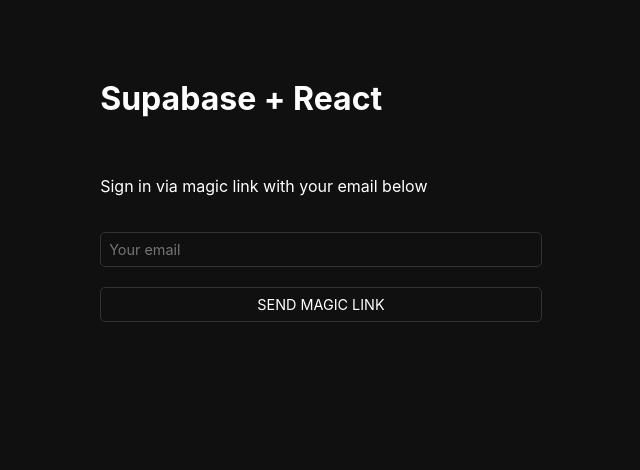
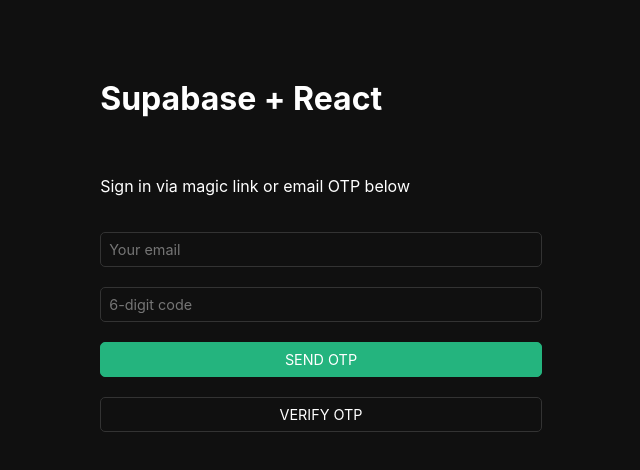
Before and after one commit to chrismutua/supabase-cmutua-demo-user-management-react, a React (Vite) app in the folder supabase-react/: page / in a window 1280 px wide. Shown: the top 470 px of the page, without its empty margins (319-959 px from the left). Built offline with nearby package versions, Linux system fonts and the light colour scheme; no server answers.

Commit message:
feat(auth): add email OTP sign-in (#9)

```diff
--- a/supabase-react/src/Auth.jsx
+++ b/supabase-react/src/Auth.jsx
@@ -4,17 +4,30 @@ import { supabase } from './supabaseClient'
 export default function Auth() {
   const [loading, setLoading] = useState(false)
   const [email, setEmail] = useState('')
+  const [code, setCode] = useState('')
 
-  const handleLogin = async (event) => {
-    event.preventDefault()
-
+  const handleSendOtp = async () => {
     setLoading(true)
     const { error } = await supabase.auth.signInWithOtp({ email })
 
     if (error) {
       alert(error.error_description || error.message)
     } else {
-      alert('Check your email for the login link!')
+      alert('Check your email for the magic link or 6-digit code!')
+    }
+    setLoading(false)
+  }
+
+  const handleVerifyOtp = async () => {
+    setLoading(true)
+    const { error } = await supabase.auth.verifyOtp({
+      email,
+      token: code,
+      type: 'email',
+    })
+
+    if (error) {
+      alert(error.error_description || error.message)
     }
     setLoading(false)
   }
@@ -23,8 +36,8 @@ export default function Auth() {
     <div className="row flex flex-center">
       <div className="col-6 form-widget">
         <h1 className="header">Supabase + React</h1>
-        <p className="description">Sign in via magic link with your email below</p>
-        <form className="form-widget" onSubmit={handleLogin}>
+        <p className="description">Sign in via magic link or email OTP below</p>
+        <form className="form-widget" onSubmit={(e) => e.preventDefault()}>
           <div>
             <input
               className="inputField"
@@ -36,8 +49,35 @@ export default function Auth() {
             />
           </div>
           <div>
-            <button className={'button block'} disabled={loading}>
-              {loading ? <span>Loading</span> : <span>Send magic link</span>}
+            <input
+              className="inputField"
+              type="text"
+              inputMode="numeric"
+              autoComplete="one-time-code"
+              maxLength={6}
+              placeholder="6-digit code"
+              value={code}
+              onChange={(e) => setCode(e.target.value)}
+            />
+          </div>
+          <div>
+            <button
+              type="button"
+              className="button block primary"
+              onClick={handleSendOtp}
+              disabled={loading}
+            >
+              {loading ? <span>Loading</span> : <span>Send OTP</span>}
+            </button>
+          </div>
+          <div>
+            <button
+              type="button"
+              className="button block"
+              onClick={handleVerifyOtp}
+              disabled={loading}
+            >
+              {loading ? <span>Loading</span> : <span>Verify OTP</span>}
             </button>
           </div>
         </form>
```
